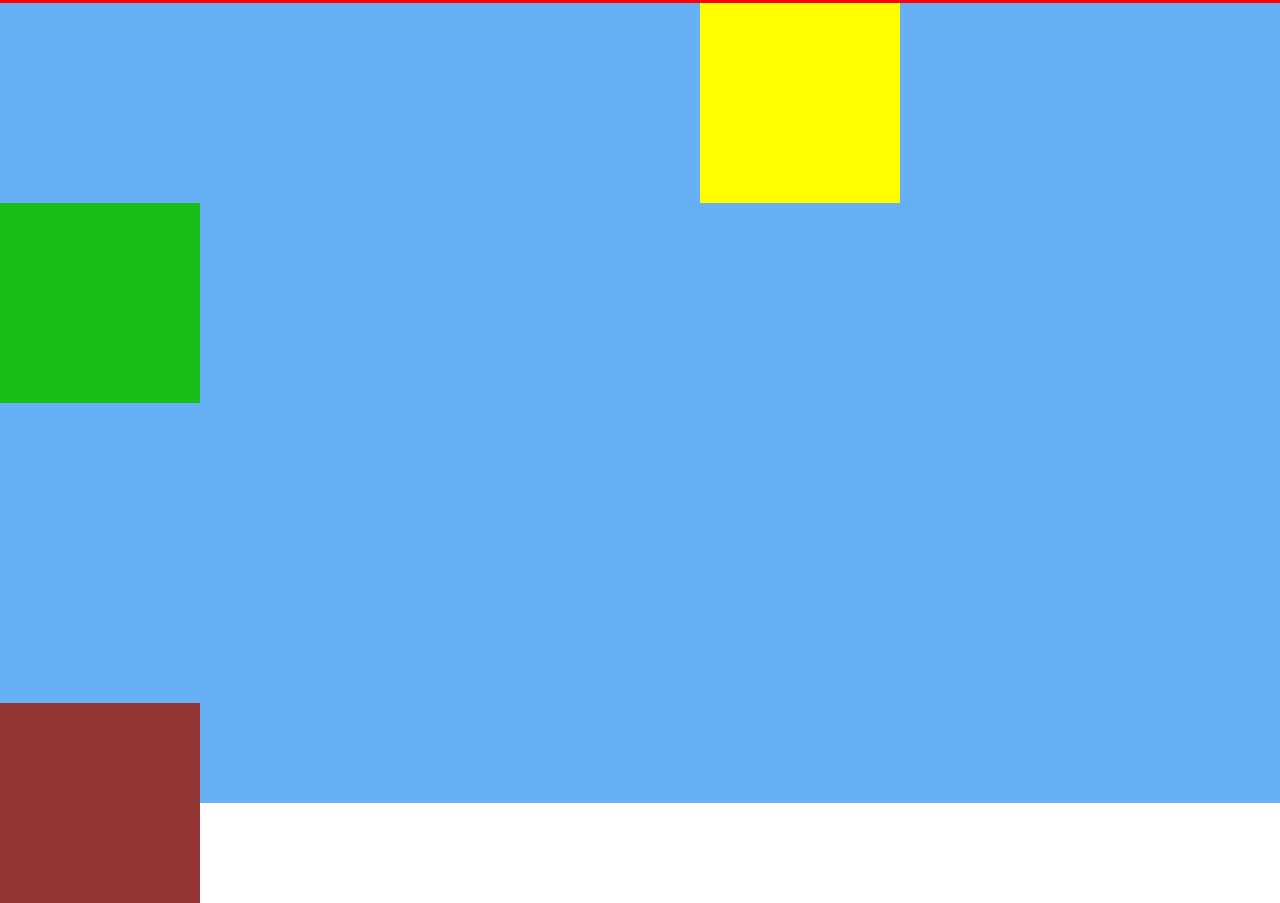
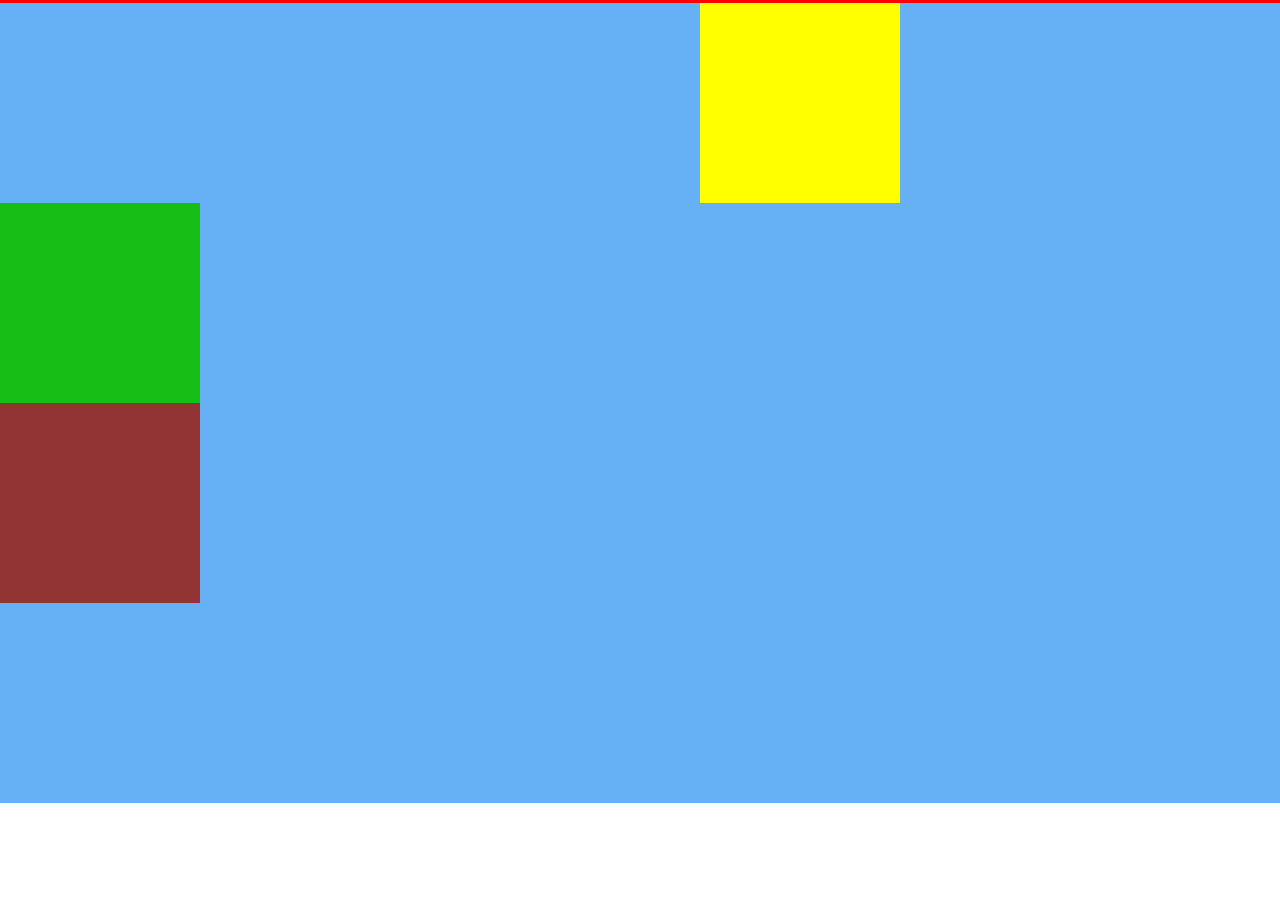
Before and after one commit to in6139fp/WEBD1123_Unit13_Gregory_Mishek, a plain HTML site: page index.html in a window 1280 px wide. Shown: the part 797-1700 px from the top of the page. After the commit the page ends 1600 px from the top, so only its background shows below. Drawn offline with nearby package versions, Linux system fonts and the light colour scheme.

Commit message:
scrolltrigger

```diff
--- a/CSS/style.css
+++ b/CSS/style.css
@@ -43,7 +43,6 @@
     background-color: rgb(22, 190, 22);
   }
   #square3 {
-    margin-top: 300px;
     width: 200px;
     height: 200px;
     background-color: rgb(147, 52, 52);
--- a/JS/app.js
+++ b/JS/app.js
@@ -1,4 +1,4 @@
-gsap.registerPlugin(ScrollTrigger);
+gsap.registerPlugin(ScrollTrigger)
 
 
 gsap.to("#square1",
```
